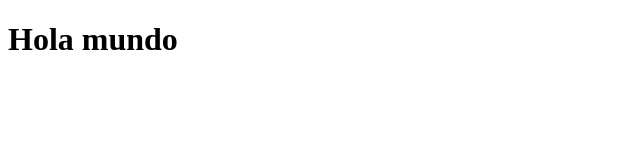
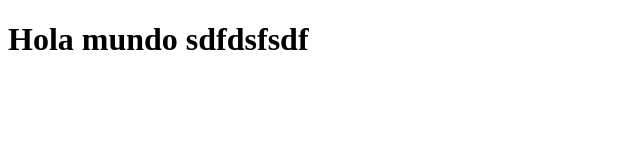
Before and after one commit to Danieldomiba/repositorioEmpezandogit, a plain HTML site: page index.html in a window 1280 px wide. Shown: the whole page, without its empty margins (0-640 px from the left). Drawn offline with Linux system fonts and the light colour scheme.

Commit message:
Cambiando el Header

```diff
--- a/index.html
+++ b/index.html
@@ -7,7 +7,7 @@
 </head>
 <body>
    <header>
-    <h1>Hola mundo</h1>
+    <h1>Hola mundo sdfdsfsdf</h1>
    </header>
 </body>
 </html>
```
